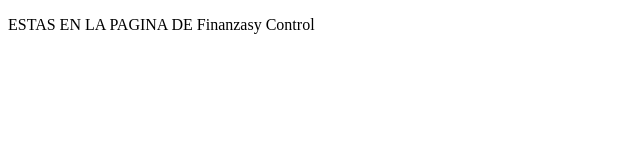
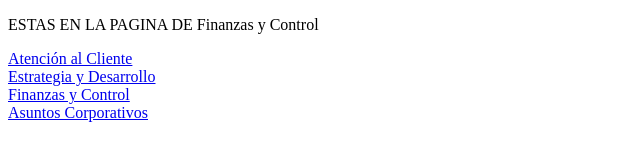
Before and after one commit to MicaelaMejiaVargas/ORG-MET-PROGRAMA, a plain HTML site: page html/financiasycontrol.html in a window 1280 px wide. Shown: the whole page, without its empty margins (0-640 px from the left). Drawn offline with Linux system fonts and the light colour scheme.

Commit message:
vinculando los menus by mica :b

```diff
--- a/html/financiasycontrol.html
+++ b/html/financiasycontrol.html
@@ -3,9 +3,15 @@
 <head>
     <meta charset="UTF-8">
     <meta name="viewport" content="width=device-width, initial-scale=1.0">
-    <title>Document</title>
+    <title>FINANZAS Y CONTROL</title>
 </head>
 <body>
-    <p class="h1">ESTAS EN LA PAGINA DE Finanzasy Control</p>
+    <p class="h1">ESTAS EN LA PAGINA DE Finanzas y Control</p>
+    <section class="d-grid gap-2 d-md-block">
+        <a href="atencionalcliente.html"><div type="button" class="btn btn-outline-primary">Atención al Cliente</div></a>
+        <a href="estrategiaydesarrollo.html"><div type="button" class="btn btn-outline-primary">Estrategia y Desarrollo</div></a>
+        <a href="financiasycontrol.html"><div type="button" class="btn btn-outline-primary">Finanzas y Control</div></a>
+        <a href="asuntoscorporativos.html"><div type="button" class="btn btn-outline-primary">Asuntos Corporativos</div></a>
+    </section>
 </body>
 </html>
```
Also changed, not shown: html/asuntoscorporativos.html (+7 -1 lines), html/atencionalcliente.html (+7 -1 lines), html/estrategiaydesarrollo.html (+7 -1 lines), html/inicio.html (+4 -4 lines).
